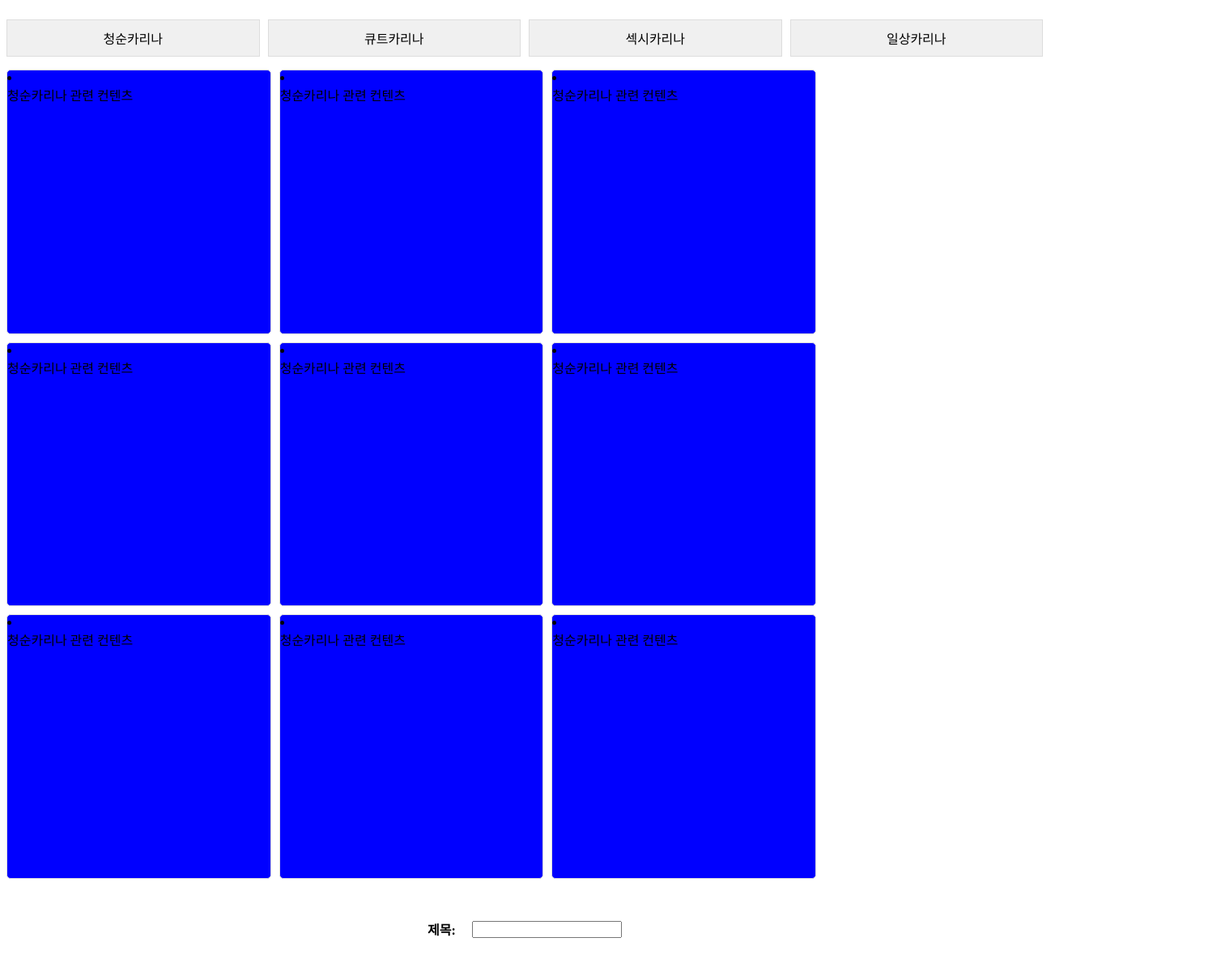
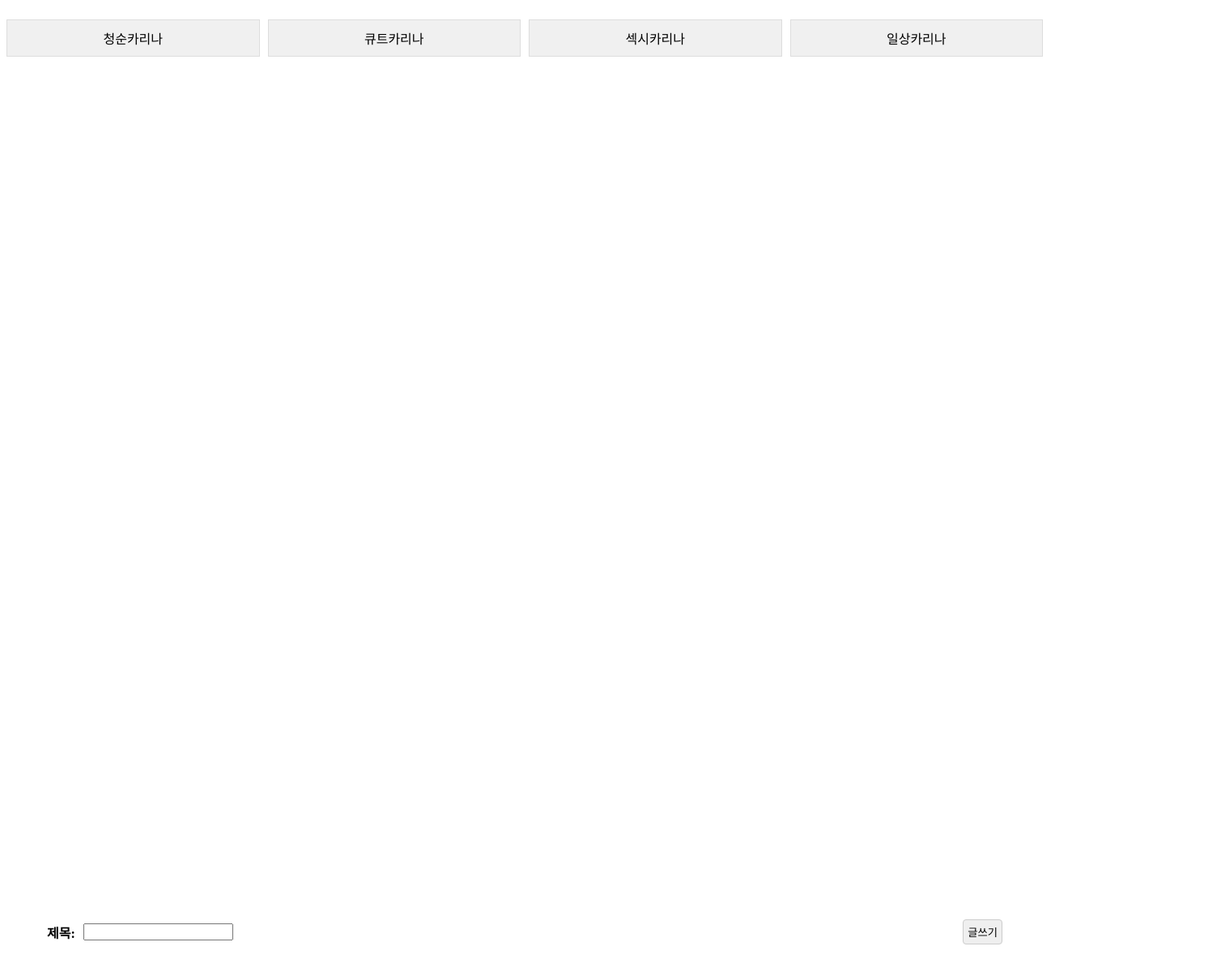
Before and after one commit to kimjongyoon96/karina-project, a React app: page / in a window 1280 px wide. Shown: the part 140-1325 px from the top of the page at 81% size, 1508 px wide, since content can reach past the window. Built offline with nearby package versions, Linux system fonts and the light colour scheme; the HTML template or start-up script is replaced by a standard one.

Commit message:
카리나 데이터

```diff
--- a/src/app.tsx
+++ b/src/app.tsx
@@ -1,14 +1,27 @@
 // src/App.tsx
-import React, { useState } from 'react';
-import { BrowserRouter as Router, Route, Routes } from 'react-router-dom';
-import Header from './components/header/header'; // Header 컴포넌트 임포트
-import Menubar from './components/menubar/menubar';
-import MainContens from './components/maincontens/maincontens';
-import SeachBar from './components/seachbar/seachbar';
-import Number from './components/movepage/movepage';
-import DetailPage from './components/detailPage/detailPage';
+import React, { useState, useEffect } from "react";
+import {
+  BrowserRouter as Router,
+  Route,
+  Routes,
+  useLocation,
+} from "react-router-dom";
+import { karinaData } from "./types/contentType";
+import Header from "./components/header/header"; // Header 컴포넌트 임포트
+import Menubar from "./components/menubar/menubar";
+import MainContens from "./components/maincontens/maincontens";
+import SeachBar from "./components/seachbar/seachbar";
+import Number from "./components/movepage/movepage";
+import DetailPage from "./components/detailPage/detailPage";
+import WritePage from "./components/writePage/writePage";
 const App: React.FC = () => {
-  const [category, setCategory] = useState('청순카리나');
+  const [category, setCategory] = useState("청순카리나");
+  const [myArray, setMyArray] = useState<karinaData[]>([]);
+  // 2. 배열을 만들 작동 함수
+  const addToArray = (obj: karinaData) => {
+    setMyArray([...myArray, obj]);
+    console.log(myArray);
+  };
 
   return (
     <Router>
@@ -16,14 +29,48 @@ const App: React.FC = () => {
         <Header />
         <Menubar setCategory={setCategory} />
         <Routes>
-          <Route path="/" element={<MainContens category={category} />} />
+          <Route
+            path="/"
+            element={<MainContens category={category} myarray={myArray} />}
+          />
           <Route path="/contact" element={<DetailPage />} />
+          <Route
+            path="/write"
+            element={
+              <WritePage
+                addToArray={addToArray}
+                // setCategory={setCategory}
+                // category={category}
+              />
+            }
+          />
         </Routes>
-        <SeachBar />
-        <Number />
+
+        {/* /write 경로가 아닐 때만 SeachBar와 Number를 렌더링 */}
+        {location.pathname !== "/write" && (
+          <>
+            <SeachBar />
+            <Number />
+          </>
+        )}
       </div>
     </Router>
   );
 };
 
 export default App;
+
+// 1.최상위 컴포넌트에서 category 라는 상태를 정의한다. 그 상태의 초기값은 '청순카리나'
+// 2.상태(category)와 상태를 변경하는 함수(setCategory)가 정의된다.
+// 3. setCategory함수는 prop을 통해서 하위 컴포넌트에 전달이된다.
+// 4. 이렇게 하여.Menubar 컴포넌트에서 setCategory 함수를 쓸수있게된다.
+// 5. 사용자가 특정 버튼을 클릭하면, setCategory가 호출이된다.
+// 6. 이 함수 호출은, 새로운 category값을 인자로 전달한다. 예를들어서, "큐트카리나" 클릭시
+// setCategory("큐트카리나") 가 호출이된다.
+// 7. 이때, setCategory 함수의 호출은 최상위 컴포넌트의 category 상태를 업데이트한다.
+// 8. 즉, 최상위 컴포넌트에서 useState를 통해 변수와 함수를 정하고, 프롭스라는 통로를 연다.
+// 9. 하위 컴포넌트는 프롭스를 받아서, 구조분해할당을 통해 함수를 추출하여 사용한다.
+
+// 최상위 컴포넌트에 배열로 만들 객체를 useState로 만든다.
+// main에서 useState의 객체를 프롭스로 받아서, 그 값으로 Mpa()사용해서 9개를 만든다.
+//
--- a/src/components/detailPage/detailPage.css
+++ b/src/components/detailPage/detailPage.css
@@ -21,7 +21,7 @@
 }
 @media (min-width: 768px) {
   .detailPage {
-    width: 1000px;
+    width: 1500px;
     height: 1000px;
   }
 }
--- /dev/null
+++ b/src/components/maincontens/maincomponent.tsx
@@ -0,0 +1,6 @@
+import { karinaData } from "../../types/contentType";
+
+export interface MainContentsProps {
+  category: string;
+  myarray: karinaData[];
+}
--- a/src/components/maincontens/maincontens.css
+++ b/src/components/maincontens/maincontens.css
@@ -17,6 +17,8 @@
 .contents7,
 .contents8,
 .contents9 {
+  width: 100%;
+  height: 100%;
   background-color: blue; /* 배경색 */
   border: 1px solid #ddd; /* 테두리 */
   color: black; /* 텍스트 색상 */
@@ -24,7 +26,7 @@
 }
 @media (min-width: 768px) {
   .mainContents {
-    width: 1000px;
+    width: 1500px;
     height: 1000px;
   }
 }
--- a/src/components/maincontens/maincontens.tsx
+++ b/src/components/maincontens/maincontens.tsx
@@ -1,29 +1,24 @@
-import React from 'react';
-import { useNavigate } from 'react-router-dom';
-import './maincontens.css';
+import React, { useState, useEffect } from "react";
+import { useNavigate } from "react-router-dom";
+import "./maincontens.css";
+import { MainContentsProps } from "./maincomponent";
 
-// MainContents 컴포넌트의 props 타입 정의
-interface MainContentsProps {
-  category: string;
-}
-
-const MainContents: React.FC<MainContentsProps> = ({ category }) => {
+const MainContents: React.FC<MainContentsProps> = ({ category, myarray }) => {
   const navigate = useNavigate();
 
   const goToSecondMain = (): void => {
-    navigate('/contact');
+    navigate("/contact");
   };
 
-  // 카테고리에 따라 다른 내용을 표시하는 로직
   const renderContent = (): React.ReactNode => {
     switch (category) {
-      case '청순카리나':
+      case "청순카리나":
         return <div>청순카리나 관련 컨텐츠</div>;
-      case '큐트카리나':
+      case "큐트카리나":
         return <div>큐트카리나 관련 컨텐츠</div>;
-      case '섹시카리나':
+      case "섹시카리나":
         return <div>섹시카리나 관련 컨텐츠</div>;
-      case '일상카리나':
+      case "일상카리나":
         return <div>일상카리나 관련 컨텐츠</div>;
       default:
         return <div>기본 컨텐츠</div>;
@@ -32,35 +27,27 @@ const MainContents: React.FC<MainContentsProps> = ({ category }) => {
 
   return (
     <main className="mainContents">
-      <li className="contents1" onClick={goToSecondMain}>
-        {renderContent()}
-      </li>
-      <li className="contents2" onClick={goToSecondMain}>
-        {renderContent()}
-      </li>
-      <li className="contents3" onClick={goToSecondMain}>
-        {renderContent()}
-      </li>
-      <li className="contents4" onClick={goToSecondMain}>
-        {renderContent()}
-      </li>
-      <li className="contents5" onClick={goToSecondMain}>
-        {renderContent()}
-      </li>
-      <li className="contents6" onClick={goToSecondMain}>
-        {renderContent()}
-      </li>
-      <li className="contents7" onClick={goToSecondMain}>
-        {renderContent()}
-      </li>
-      <li className="contents8" onClick={goToSecondMain}>
-        {renderContent()}
-      </li>
-      <li className="contents9" onClick={goToSecondMain}>
-        {renderContent()}
-      </li>
+      {myarray.length > 0 &&
+        myarray.map((item, index) => (
+          <li
+            key={index}
+            className={`contents${index + 1}`}
+            onClick={goToSecondMain}
+          >
+            {renderContent()}
+          </li>
+        ))}
     </main>
   );
 };
 
 export default MainContents;
+
+// 1. 메인컨텐츠 컴포넌트의 props의 타입은 category, 스트링이다.
+// 2. 메인컨텐츠는 함수형컴포넌트(React.FC)이며, MainContensProps를 부모컴포넌트로 부터 받는다.
+// 3. 받은 프롭스를 구조분해할당을 통해, category라는 매개변수를 받을수있게된다.
+
+// </li>
+//       <li className="contents9" onClick={goToSecondMain}>
+//         {renderContent()}
+//       </li> */}
--- a/src/components/seachbar/seach.css
+++ b/src/components/seachbar/seach.css
@@ -2,20 +2,29 @@
 .searchwrap {
   display: flex;
   align-items: center; /* 세로 방향 중앙 정렬 */
-  justify-content: center;
+  justify-content: flex-start;
   padding: 10px; /* 패딩 */
   margin: 40px;
 }
 
 .lefttitle {
-  margin-right: 20px; /* 오른쪽에 간격 제공 */
+  margin-right: 10px; /* 오른쪽에 간격 제공 */
   /* 타이틀 스타일 */
   font-weight: bold;
 }
 
 .searchbox {
+  margin-left: 100px;
   flex-grow: 1; /* 나머지 공간을 채우도록 설정 */
   padding: 5px; /* 편안한 입력을 위한 패딩 */
   border: 1px solid #ccc; /* 테두리 */
   border-radius: 4px; /* 둥근 모서리 */
 }
+
+.writebox {
+  margin-left: auto;
+  /* 기존 스타일 유지 */
+  padding: 5px;
+  border: 1px solid #ccc;
+  border-radius: 4px;
+}
--- a/src/components/seachbar/seachbar.tsx
+++ b/src/components/seachbar/seachbar.tsx
@@ -1,7 +1,13 @@
-import React from 'react';
-import './seach.css';
+import React from "react";
+import "./seach.css";
+import { useNavigate } from "react-router-dom";
 
 const SeachBar: React.FC = () => {
+  const navigate = useNavigate();
+
+  const goToSecondMain = (): void => {
+    navigate("/write");
+  };
   return (
     <div className="searchwrap">
       <div
@@ -11,6 +17,10 @@ const SeachBar: React.FC = () => {
         제목:
       </div>
       <input className="seachbox"></input>
+      <div className="spacer"></div>
+      <button className="writebox" onClick={goToSecondMain}>
+        글쓰기
+      </button>
     </div>
   );
 };
--- /dev/null
+++ b/src/components/writePage/writePage.css
@@ -0,0 +1,4 @@
+.test {
+  width: 100%;
+  height: 100%;
+}
--- /dev/null
+++ b/src/components/writePage/writePage.tsx
@@ -0,0 +1,28 @@
+import React from "react";
+import { useNavigate } from "react-router-dom";
+import { karinaData } from "../../types/contentType";
+// 상위 컴포넌트로 부터 받을 props 설정
+interface MaintentsProps {
+  addToArray: (obj: karinaData) => void;
+}
+
+// writePage 라는 함수형 컴포넌트 선언
+const WritePage: React.FC<MaintentsProps> = ({ addToArray }) => {
+  const navigate = useNavigate();
+
+  return (
+    <button
+      className="test"
+      onClick={() => {
+        // addToArray();
+        navigate("/");
+      }}
+    >
+      등록
+    </button>
+  );
+};
+
+export default WritePage;
+
+// 카리나데이터
--- /dev/null
+++ b/src/types/contentType.tsx
@@ -0,0 +1,6 @@
+export interface karinaData {
+  menubar: string; // 메뉴바 카테고리 선택
+  title: string; // 제목 선택
+  description: string; // 설명 선택
+  photo: URL; // 포토
+}
```
Also changed, not shown: src/components/menubar/menubar.tsx (+12 -7 lines).
